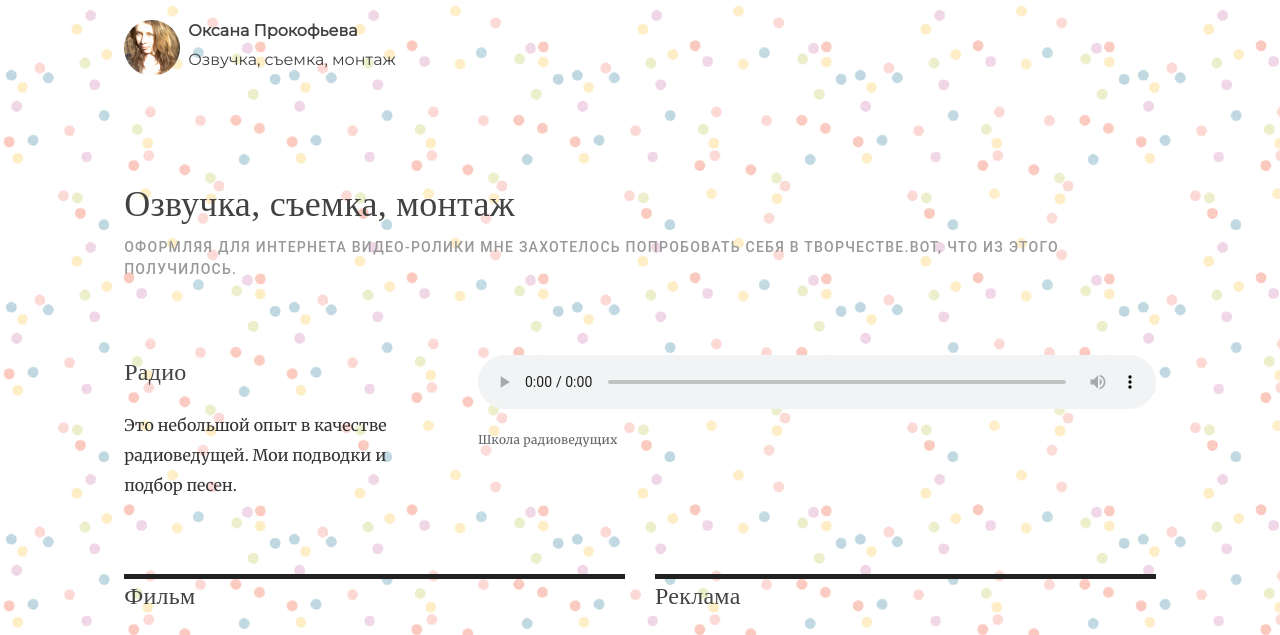
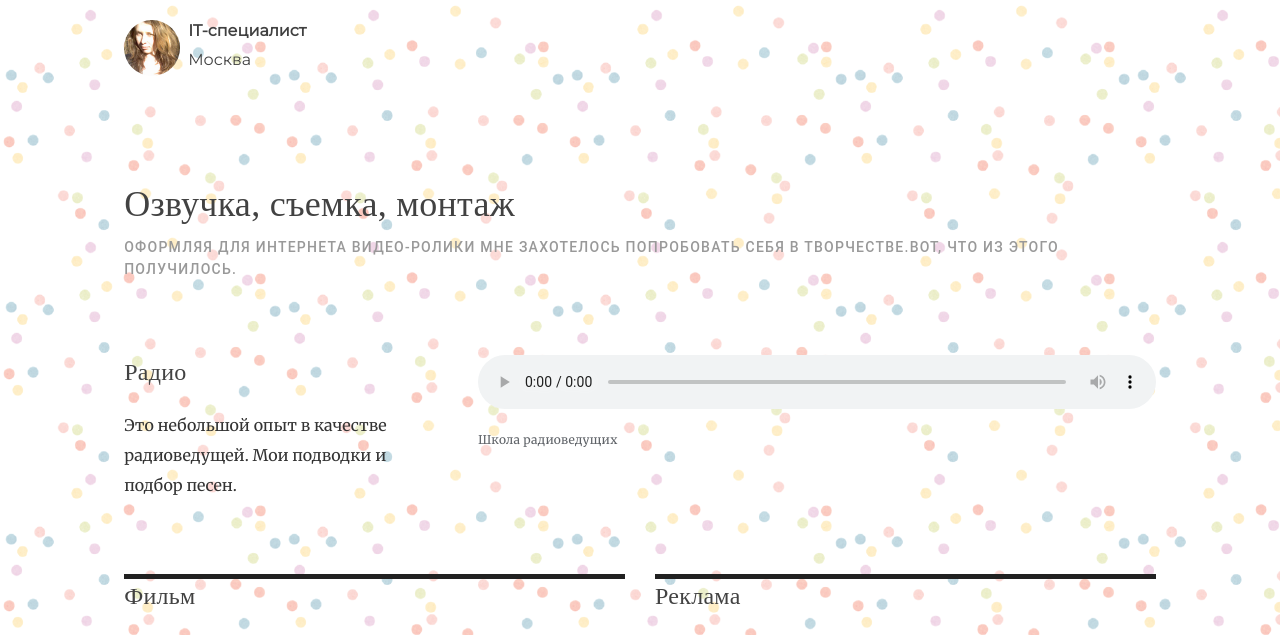
Before and after one commit to cvkp/cvkp.github.io, a Jekyll site: the page video/index.html, which Jekyll copies as it is, in a window 1280 px wide. Shown: the top 635 px of the page. Built offline with Jekyll 4.4.1, drawn with Linux system fonts in a browser that asks for light colours; nearby versions of some CDN libraries; library files that are not in the unit come from our copies; grey boxes are pictures that could not be loaded.

Commit message:
Update index.html

```diff
--- a/video/index.html
+++ b/video/index.html
@@ -45,8 +45,8 @@
                                             src="/images/45.jpg" sizes="84px" class="mh-simple-image__img"> </a></div>
                             </div>
                             <div class="mh-contributor__details">
-                                <strong class="mh-contributor__name">Оксана Прокофьева</strong>
-                                <p class="mh-contributor__role">Озвучка, съемка, монтаж </p>
+                                <strong class="mh-contributor__name">IT-специалист</strong>
+                                <p class="mh-contributor__role">Москва </p>
                             </div>
                         </div>
 
```
